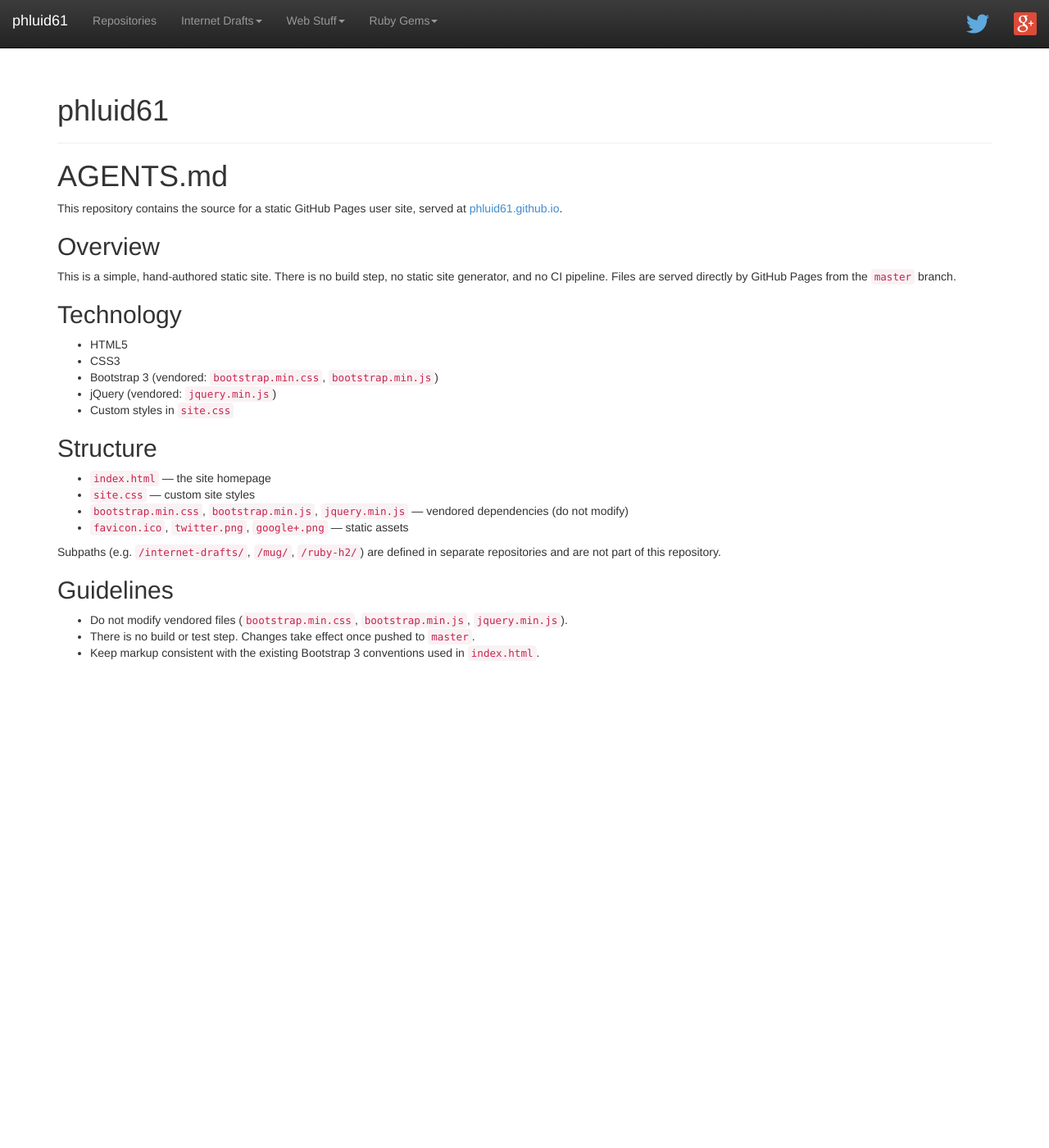
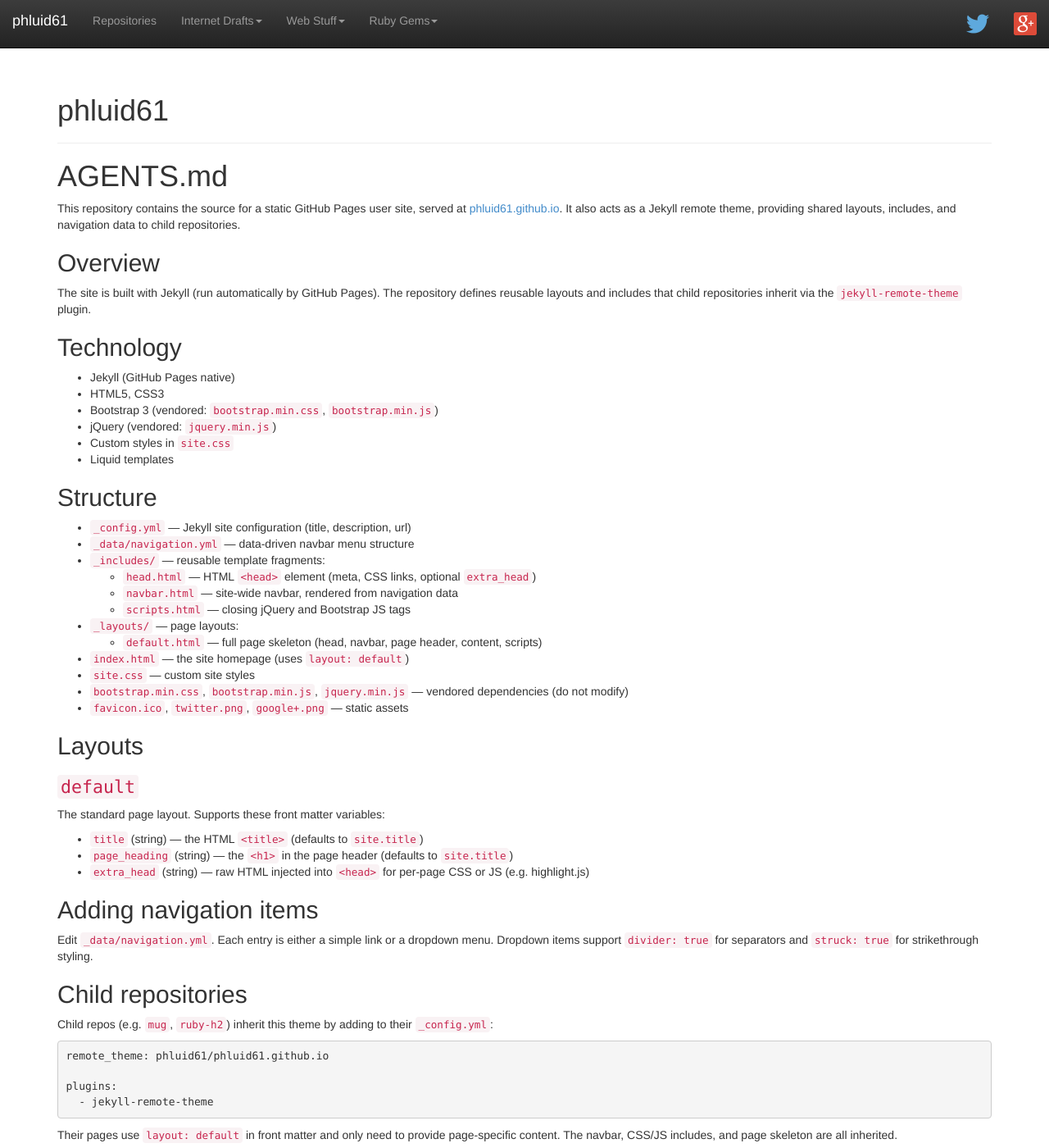
Before and after one commit to phluid61/phluid61.github.io, a Jekyll site: the page built from AGENTS.md, in a window 1280 px wide and 1400 px high. Shown: the whole window at 82% size. Built offline with Jekyll 4.4.1, drawn with Linux system fonts in a browser that asks for light colours; our own code applies the rules of GitHub Pages for plain Markdown files; some of the changed text lies outside the part shown.

Commit message:
[ci skip] update AGENTS.md

````diff
--- a/AGENTS.md
+++ b/AGENTS.md
@@ -1,37 +1,83 @@
 # AGENTS.md
 
 This repository contains the source for a static GitHub Pages user site,
-served at [phluid61.github.io](https://phluid61.github.io/).
+served at [phluid61.github.io](https://phluid61.github.io/). It also acts
+as a Jekyll remote theme, providing shared layouts, includes, and navigation
+data to child repositories.
 
 ## Overview
 
-This is a simple, hand-authored static site. There is no build step, no
-static site generator, and no CI pipeline. Files are served directly by
-GitHub Pages from the `master` branch.
+The site is built with Jekyll (run automatically by GitHub Pages). The
+repository defines reusable layouts and includes that child repositories
+inherit via the `jekyll-remote-theme` plugin.
 
 ## Technology
 
-- HTML5
-- CSS3
+- Jekyll (GitHub Pages native)
+- HTML5, CSS3
 - Bootstrap 3 (vendored: `bootstrap.min.css`, `bootstrap.min.js`)
 - jQuery (vendored: `jquery.min.js`)
 - Custom styles in `site.css`
+- Liquid templates
 
 ## Structure
 
-- `index.html` — the site homepage
+- `_config.yml` — Jekyll site configuration (title, description, url)
+- `_data/navigation.yml` — data-driven navbar menu structure
+- `_includes/` — reusable template fragments:
+  - `head.html` — HTML `<head>` element (meta, CSS links, optional
+    `extra_head`)
+  - `navbar.html` — site-wide navbar, rendered from navigation data
+  - `scripts.html` — closing jQuery and Bootstrap JS tags
+- `_layouts/` — page layouts:
+  - `default.html` — full page skeleton (head, navbar, page header, content,
+    scripts)
+- `index.html` — the site homepage (uses `layout: default`)
 - `site.css` — custom site styles
-- `bootstrap.min.css`, `bootstrap.min.js`, `jquery.min.js` — vendored dependencies (do not modify)
+- `bootstrap.min.css`, `bootstrap.min.js`, `jquery.min.js` — vendored
+  dependencies (do not modify)
 - `favicon.ico`, `twitter.png`, `google+.png` — static assets
 
-Subpaths (e.g. `/internet-drafts/`, `/mug/`, `/ruby-h2/`) are defined in
-separate repositories and are not part of this repository.
+## Layouts
+
+### `default`
+
+The standard page layout. Supports these front matter variables:
+
+- `title` (string) — the HTML `<title>` (defaults to `site.title`)
+- `page_heading` (string) — the `<h1>` in the page header (defaults to
+  `site.title`)
+- `extra_head` (string) — raw HTML injected into `<head>` for per-page
+  CSS or JS (e.g. highlight.js)
+
+## Adding navigation items
+
+Edit `_data/navigation.yml`. Each entry is either a simple link or a
+dropdown menu. Dropdown items support `divider: true` for separators and
+`struck: true` for strikethrough styling.
+
+## Child repositories
+
+Child repos (e.g. `mug`, `ruby-h2`) inherit this theme by adding to their
+`_config.yml`:
+
+```yaml
+remote_theme: phluid61/phluid61.github.io
+
+plugins:
+  - jekyll-remote-theme
+```
+
+Their pages use `layout: default` in front matter and only need to provide
+page-specific content. The navbar, CSS/JS includes, and page skeleton are
+all inherited.
 
 ## Guidelines
 
 - Do not modify vendored files (`bootstrap.min.css`, `bootstrap.min.js`,
   `jquery.min.js`).
-- There is no build or test step. Changes take effect once pushed to
+- There is no custom CI. GitHub Pages runs Jekyll automatically on push to
   `master`.
-- Keep markup consistent with the existing Bootstrap 3 conventions used in
-  `index.html`.
+- Keep markup consistent with the existing Bootstrap 3 conventions.
+- When updating the navbar, edit `_data/navigation.yml` — the change
+  propagates to all child repos automatically.
````
